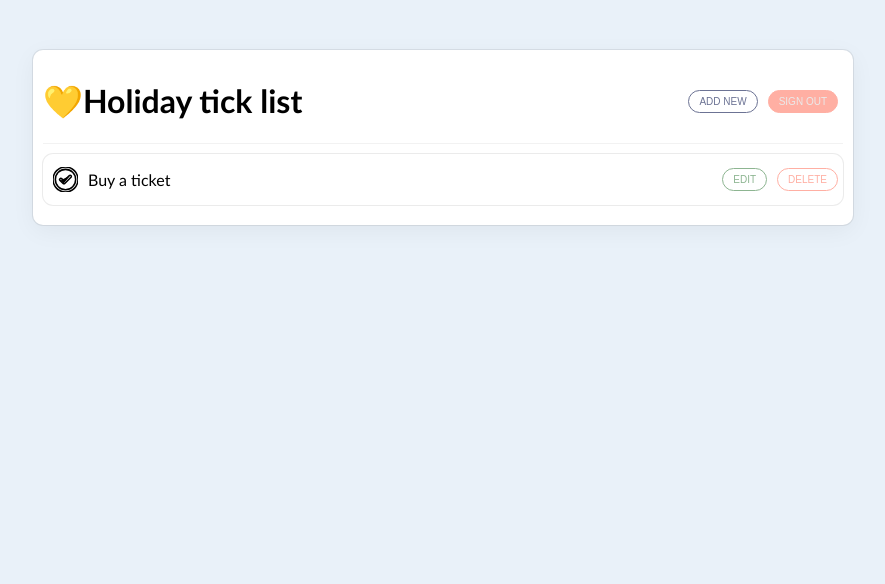
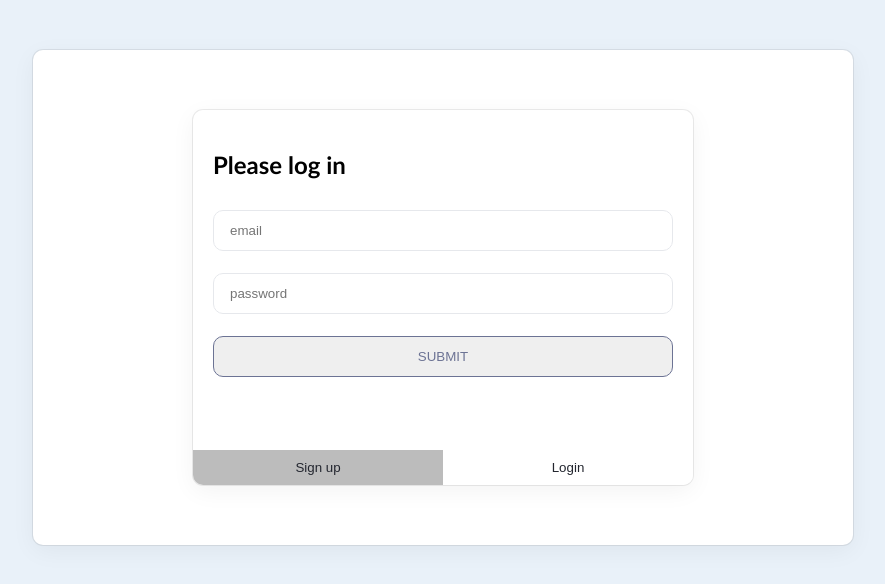
Before and after one commit to Damon-Jo/new-react-app, a React (Create React App) app in the folder client/: page / in a window 1280 px wide. Shown: the top 584 px of the page, without its empty margins (197-1082 px from the left). Built offline with nearby package versions, Linux system fonts and the light colour scheme; no server answers.

Commit message:
styling the auth component

```diff
--- a/client/src/App.js
+++ b/client/src/App.js
@@ -1,6 +1,7 @@
 import { useEffect, useState } from 'react';
 import ListItem from './components/ListItem';
 import ListHeader from './components/ListHeader';
+import Auth from './components/Auth';
 
 const App = () => {
   const userEmail = 'ania@test.com'
@@ -17,6 +18,8 @@ const App = () => {
     ]
   )
 
+  const authToken = false
+
 const getData = async () =>{
 
   try {
@@ -30,7 +33,11 @@ const getData = async () =>{
   }
 }
 
-useEffect(() => getData, [])
+useEffect(() => {
+  if(authToken){
+    getData()
+  }
+}, [])
 
 console.log(tasks)
 
@@ -40,8 +47,12 @@ const sortedTasks = tasks?.sort((a, b) => new Date(a.date) - new Date(b.date))
 
   return (
     <div className='app'>
+      {!authToken && <Auth />}
+      {authToken &&
+      <>
       <ListHeader listName={'💛Holiday tick list'} getData={getData}/>
       {sortedTasks?.map((task)=> <ListItem key={task.id} task={task} getData={getData}/>)}
+      </>}
     </div>
   );
 }
--- a/client/src/components/Auth.js
+++ b/client/src/components/Auth.js
@@ -23,11 +23,11 @@ const Auth = () => {
         <div className="auth-options">
           <button
           onClick={()=> viewLogin(false)}
-          style={{backgroundColor: isLogIn ? 'rgb(255,255,255)' : 'rgb(188,188, 188)'}}
+          style={{backgroundColor: !isLogIn ? 'rgb(255,255,255)' : 'rgb(188,188,188'}}
           >Sign up</button>
           <button
           onClick={()=> viewLogin(true)}
-
+          style={{backgroundColor: isLogIn ? 'rgb(255,255,255)' : 'rgb(188,188,188'}}
           >Login</button>
         </div>
       </div>
--- a/client/src/index.css
+++ b/client/src/index.css
@@ -177,3 +177,34 @@ input {
 .modal label {
     font-size: 13px;
 }
+
+.auth-container {
+    display: flex;
+    justify-content: center;
+    margin: 50px;
+}
+
+.auth-container-box {
+    width: 500px;
+    border-radius: 10px;
+    overflow: hidden;
+    box-shadow: rgba(0,0,0,0.05) 0 6px 24px, rgba(0,0,0,0.08) 0 0 0 1px;
+}
+
+.auth-container-box form {
+    display: flex;
+    flex-direction: column;
+    height: 300px;
+    padding: 20px;
+}
+
+.auth-options {
+    display: flex;
+}
+
+.auth-options button {
+    width: 50%;
+    border: none;
+    padding: 10px;
+    color: rgb(35,38,47);
+}
```
